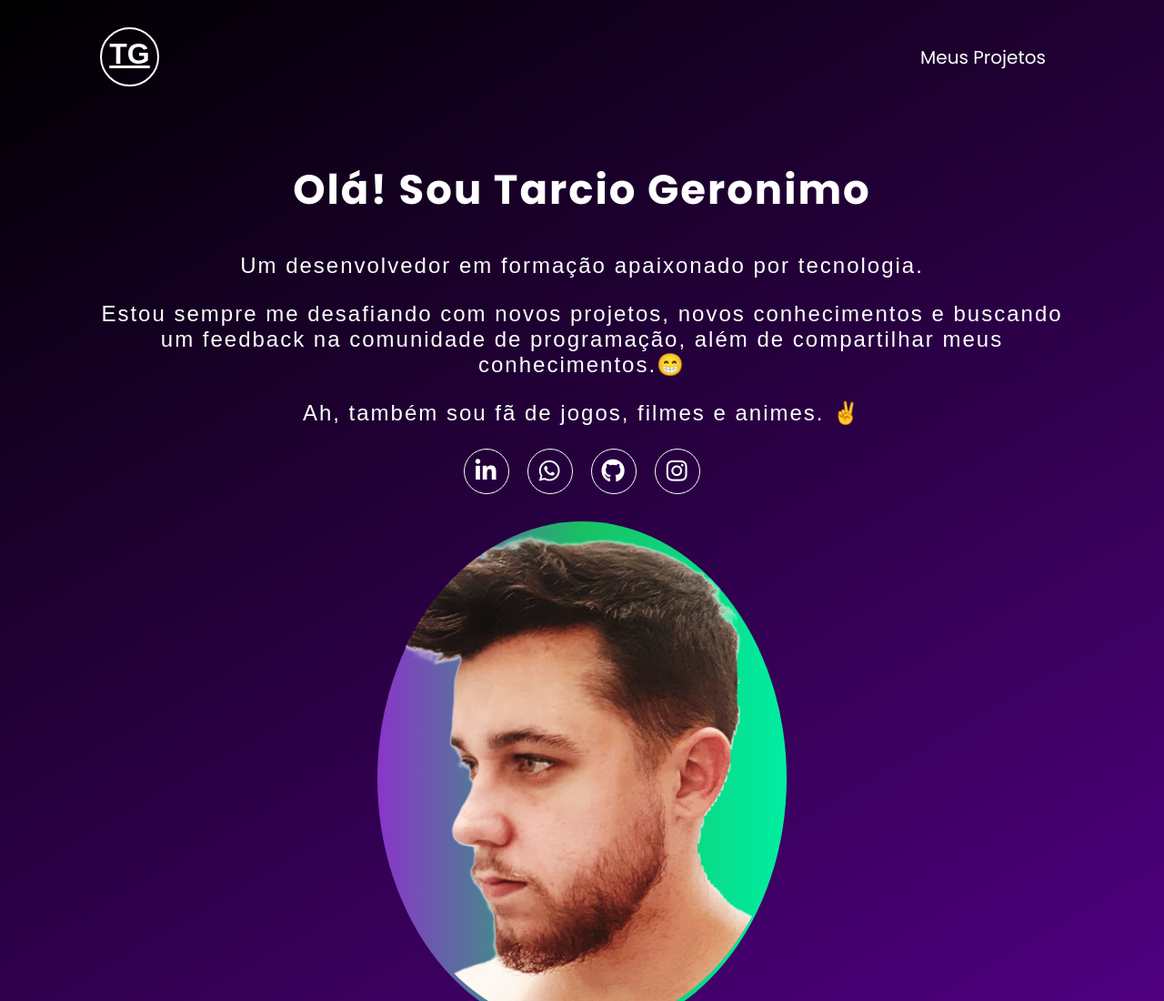
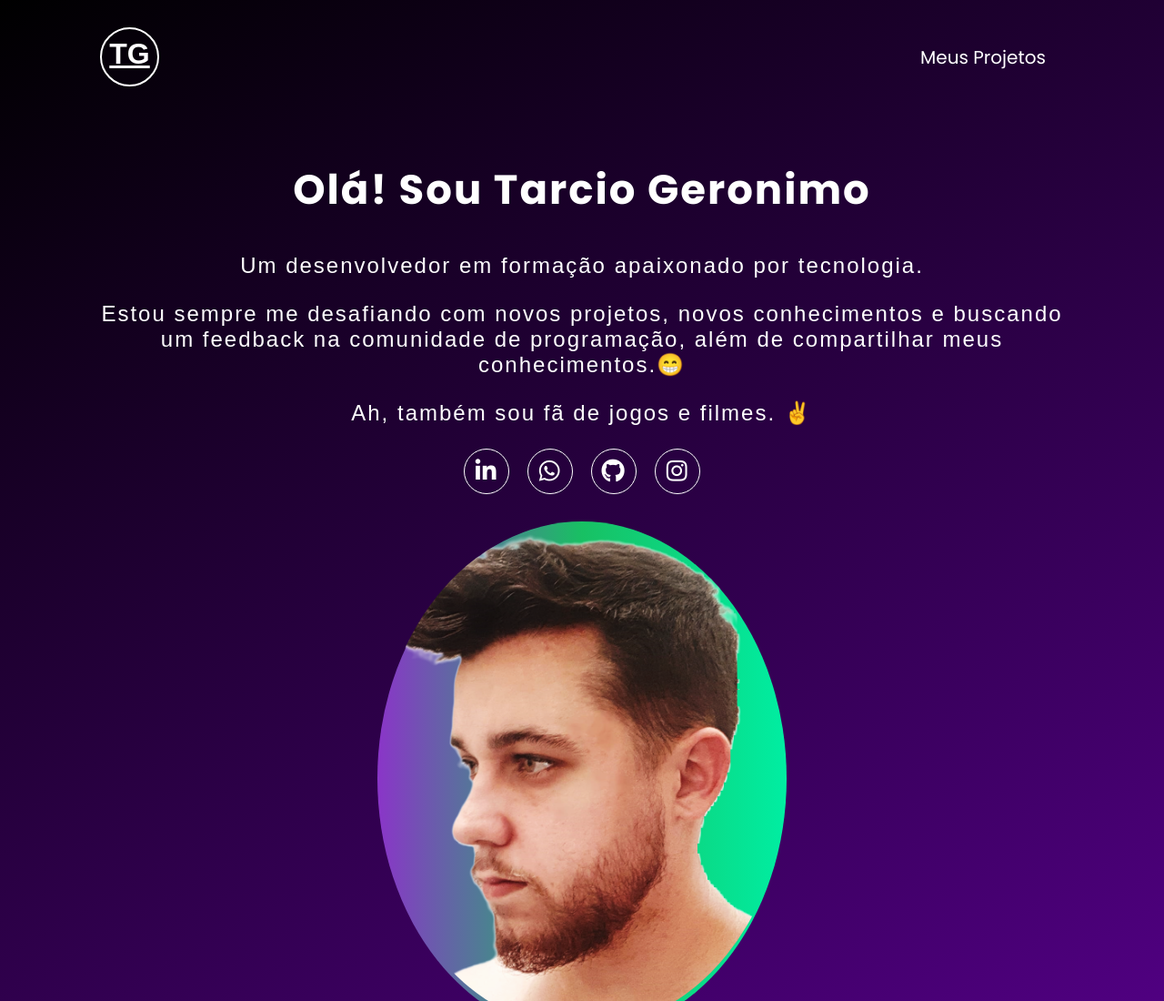
Before and after one commit to TarcioGr/portifolio-simplificado, a plain HTML site: page index.html in a window 1280 px wide. Shown: the top 1100 px of the page at 91% size. Drawn offline with nearby package versions, Linux system fonts and the light colour scheme; a web font is replaced by a local one.

Commit message:
Update index.html

```diff
--- a/index.html
+++ b/index.html
@@ -42,7 +42,7 @@
             <p>Um desenvolvedor em formação apaixonado por tecnologia.</p>
             <p>Estou sempre me desafiando com novos projetos, novos conhecimentos e buscando um feedback na comunidade
                 de programação, além de compartilhar meus conhecimentos.😁</p>
-            <p>Ah, também sou fã de jogos, filmes e animes. ✌️</p>
+            <p>Ah, também sou fã de jogos e filmes. ✌️</p>
 
             <ul class="redes-sociais">
                 <li>
```
